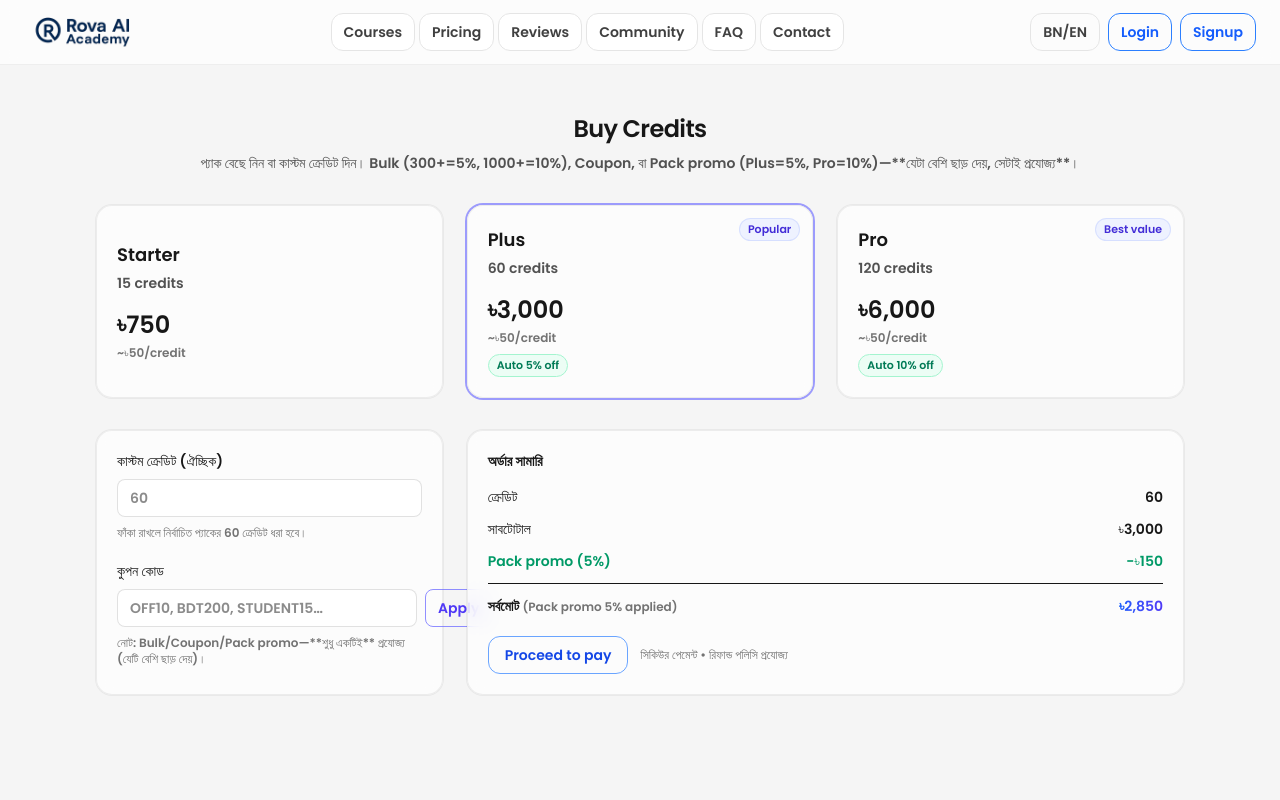
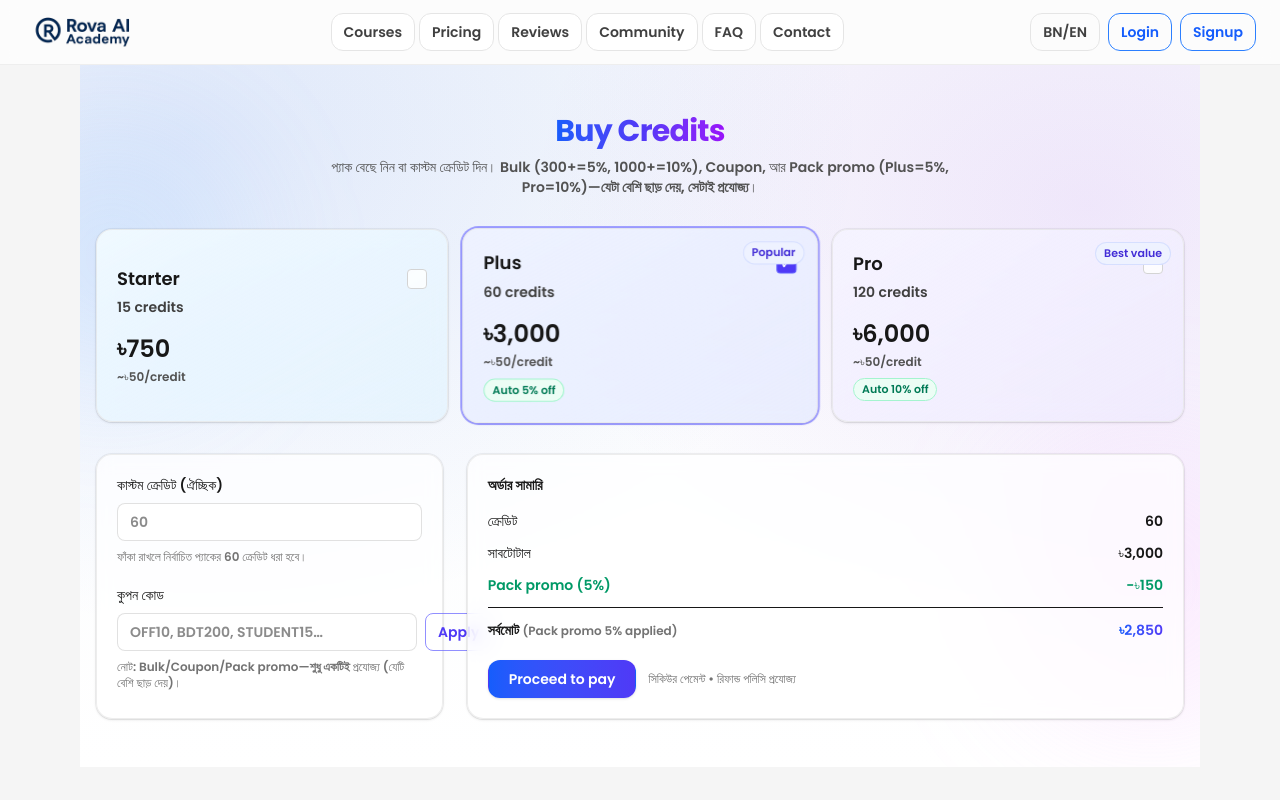
Before and after one commit to helloshamimjunior-cpu/rova-ai, a Next.js app: page /credits in a window 1280 px wide. Shown: the top 800 px of the page. Built offline with nearby package versions, Linux system fonts and the light colour scheme.

Commit message:
feat(buy-credits): add page + pricing/coupon/best-discount logic

```diff
--- a/app/credits/page.tsx
+++ b/app/credits/page.tsx
@@ -18,7 +18,7 @@ const PACKS: Pack[] = [
   { id: "pro", title: "Pro", credits: 120, price: 6000, badge: "Best value" },
 ];
 
-// 🎟️ কুপন তালিকা: percent = শতাংশ, flat = নির্দিষ্ট টাকা
+// 🎟️ কুপন তালিকা
 const COUPONS = {
   OFF5: { type: "percent", value: 5, label: "5% off" },
   OFF10: { type: "percent", value: 10, label: "10% off" },
@@ -41,17 +41,17 @@ export default function BuyCreditsPage() {
     [selectedId]
   );
 
-  // ক্রেডিট সংখ্যা (ইন্টিজার, ন্যূনতম 1)
+  // ক্রেডিট সংখ্যা
   const qty = Math.max(1, Math.floor(Number(custom || selectedPack.credits)));
 
-  // নির্বাচিত প্যাকের প্রকৃত ইউনিট রেট (৳/ক্রেডিট)
+  // ইউনিট রেট (৳/ক্রেডিট) – প্যাক থেকে ডেরাইভ
   const unitBDT = Math.max(1, Math.round(selectedPack.price / selectedPack.credits)) || 50;
 
   // সাবটোটাল
   const undiscounted = qty * unitBDT;
 
-  // ── ডিসকাউন্ট ক্যাল্ক ───────────────────────────────────────
-  // 1) Bulk tier
+  // ── ডিসকাউন্টস ───────────────────────────────────────
+  // 1) Bulk
   const bulkRate = qty >= 1000 ? 0.10 : qty >= 300 ? 0.05 : 0;
   const bulkDiscount = Math.round(undiscounted * bulkRate);
 
@@ -63,11 +63,11 @@ export default function BuyCreditsPage() {
       : Math.round(coupon.value)
     : 0;
 
-  // 3) Pack promo (✅ Plus = 5%, Pro = 10%)
+  // 3) Pack promo (Plus=5%, Pro=10%)
   const packPromoRate = selectedId === "pro" ? 0.10 : selectedId === "plus" ? 0.05 : 0;
   const packPromoDiscount = Math.round(undiscounted * packPromoRate);
 
-  // ✅ তিনটার মধ্যে যে ডিসকাউন্ট বেশি, সেটা প্রযোজ্য (non-stacking)
+  // ✅ সেরা (max) ডিসকাউন্টই কেবল প্রযোজ্য
   const bestDiscount = Math.min(
     Math.max(bulkDiscount, couponDiscount, packPromoDiscount),
     undiscounted
@@ -89,10 +89,7 @@ export default function BuyCreditsPage() {
   // Coupon apply/remove
   function applyCoupon() {
     const code = couponInput.trim().toUpperCase();
-    if (!code) {
-      setCouponError("কুপন কোড লিখুন");
-      return;
-    }
+    if (!code) return setCouponError("কুপন কোড লিখুন");
     if ((COUPONS as Record<string, unknown>)[code]) {
       setAppliedCode(code as CouponKey);
       setCouponError(null);
@@ -119,46 +116,85 @@ export default function BuyCreditsPage() {
     router.push(`/enroll?${params.toString()}`);
   };
 
+  // প্যাকভিত্তিক কার্ড গ্রেডিয়েন্ট
+  const packHue = (id: Pack["id"]) =>
+    id === "starter"
+      ? "from-sky-50 to-sky-100/60 dark:from-sky-950/40 dark:to-sky-900/20"
+      : id === "plus"
+      ? "from-indigo-50 to-indigo-100/60 dark:from-indigo-950/40 dark:to-indigo-900/20"
+      : "from-violet-50 to-violet-100/60 dark:from-violet-950/40 dark:to-violet-900/20";
+
   return (
-    <section className="py-12">
-      <div className="mx-auto max-w-6xl px-4">
+    <section className="relative overflow-hidden">
+      {/* soft gradient bg (Enroll-এর মতো) */}
+      <div className="absolute inset-0 -z-10 bg-[radial-gradient(60%_70%_at_10%_10%,rgba(37,99,235,0.12),transparent),radial-gradient(50%_60%_at_90%_20%,rgba(147,51,234,0.10),transparent),linear-gradient(to_bottom,#f8fafc,white)] dark:bg-[radial-gradient(60%_70%_at_10%_10%,rgba(37,99,235,0.10),transparent),radial-gradient(50%_60%_at_90%_20%,rgba(147,51,234,0.10),transparent),linear-gradient(to_bottom,#0a0a0a,#0f0f10)]" />
+      {/* glow blobs */}
+      <div className="pointer-events-none absolute -left-24 top-16 h-64 w-64 rounded-full bg-blue-300/20 blur-3xl dark:bg-blue-500/10" />
+      <div className="pointer-events-none absolute -right-24 bottom-10 h-72 w-72 rounded-full bg-fuchsia-300/20 blur-3xl dark:bg-fuchsia-500/10" />
+
+      <div className="mx-auto max-w-6xl px-4 py-12">
+        {/* Header */}
         <header className="mb-8 text-center">
-          <h1 className="text-2xl font-semibold tracking-tight">Buy Credits</h1>
-          <p className="mt-2 text-sm text-neutral-600 dark:text-neutral-300">
+          <h1 className="text-3xl font-bold tracking-tight">
+            <span className="bg-gradient-to-r from-blue-600 via-indigo-600 to-purple-600 bg-clip-text text-transparent">
+              Buy Credits
+            </span>
+          </h1>
+          <p className="mx-auto mt-2 max-w-2xl text-sm text-neutral-600 dark:text-neutral-300">
             প্যাক বেছে নিন বা কাস্টম ক্রেডিট দিন। Bulk (300+=5%, 1000+=10%), Coupon,
-            বা Pack promo (Plus=5%, Pro=10%)—**যেটা বেশি ছাড় দেয়, সেটাই প্রযোজ্য**।
+            আর Pack promo (Plus=5%, Pro=10%)—<b>যেটা বেশি ছাড় দেয়, সেটাই প্রযোজ্য</b>।
           </p>
         </header>
 
         {/* Packs */}
-        <div className="grid gap-6 lg:grid-cols-3">
+        <div className="grid gap-4 lg:grid-cols-3">
           {PACKS.map((p) => {
             const active = p.id === selectedId;
             const perUnit = Math.max(1, Math.round(p.price / p.credits));
             const promoHint = p.id === "pro" ? "Auto 10% off" : p.id === "plus" ? "Auto 5% off" : null;
+
             return (
               <button
                 key={p.id}
                 onClick={() => setSelectedId(p.id)}
                 className={[
                   "relative w-full rounded-2xl border p-5 text-left transition-all",
-                  "bg-white/70 dark:bg-neutral-900/50 backdrop-blur-sm",
+                  "bg-gradient-to-br", packHue(p.id),
                   "border-neutral-200/70 dark:border-neutral-800/60",
-                  "hover:shadow-md",
-                  active ? "ring-2 ring-indigo-500/60" : "ring-1 ring-neutral-900/5",
+                  "shadow-sm hover:shadow-md backdrop-blur",
+                  active ? "ring-2 ring-indigo-500/60 scale-[1.01]" : "ring-1 ring-neutral-900/5",
                 ].join(" ")}
+                aria-pressed={active}
               >
                 {p.badge && (
                   <span className="absolute right-3 top-3 rounded-full border border-indigo-200/60 bg-indigo-50 px-2 py-0.5 text-[11px] font-medium text-indigo-700 dark:border-indigo-900/40 dark:bg-indigo-900/30 dark:text-indigo-200">
                     {p.badge}
                   </span>
                 )}
-                <h3 className="text-lg font-semibold">{p.title}</h3>
-                <p className="mt-1 text-sm text-neutral-600 dark:text-neutral-300">
-                  {p.credits.toLocaleString()} credits
-                </p>
+
+                <div className="flex items-start justify-between">
+                  <div>
+                    <h3 className="text-lg font-semibold">{p.title}</h3>
+                    <p className="mt-1 text-sm text-neutral-700 dark:text-neutral-300">
+                      {p.credits.toLocaleString()} credits
+                    </p>
+                  </div>
+                  <span
+                    className={[
+                      "mt-1 h-5 w-5 rounded border text-xs",
+                      active
+                        ? "grid place-items-center border-indigo-500 bg-indigo-600 text-white"
+                        : "border-neutral-300 bg-white/80 dark:bg-neutral-900/50",
+                    ].join(" ")}
+                    aria-hidden
+                  >
+                    {active ? "✓" : ""}
+                  </span>
+                </div>
+
                 <p className="mt-4 text-2xl font-semibold">৳{p.price.toLocaleString()}</p>
-                <p className="mt-1 text-xs text-neutral-500">~৳{perUnit}/credit</p>
+                <p className="mt-1 text-xs text-neutral-600 dark:text-neutral-400">~৳{perUnit}/credit</p>
+
                 {promoHint && (
                   <p className="mt-2 inline-flex items-center rounded-full border border-emerald-200 bg-emerald-50 px-2 py-0.5 text-[11px] font-medium text-emerald-700 dark:border-emerald-900/40 dark:bg-emerald-900/30 dark:text-emerald-200">
                     {promoHint}
@@ -172,7 +208,7 @@ export default function BuyCreditsPage() {
         {/* Custom + Coupon + Summary */}
         <div className="mt-8 grid gap-6 lg:grid-cols-3">
           {/* Custom credits */}
-          <div className="rounded-2xl border border-neutral-200/70 bg-white/70 p-5 ring-1 ring-neutral-900/5 backdrop-blur-sm dark:border-neutral-800/60 dark:bg-neutral-900/50 dark:ring-white/10">
+          <div className="rounded-2xl border border-neutral-200/70 bg-white/70 p-5 shadow-sm ring-1 ring-neutral-900/5 backdrop-blur-sm dark:border-neutral-800/60 dark:bg-neutral-900/50 dark:ring-white/10">
             <label className="block text-sm font-medium">কাস্টম ক্রেডিট (ঐচ্ছিক)</label>
             <input
               type="number"
@@ -222,14 +258,14 @@ export default function BuyCreditsPage() {
               )}
               {couponError && <p className="mt-2 text-xs text-red-600">{couponError}</p>}
               <p className="mt-2 text-xs text-neutral-500">
-                নোট: Bulk/Coupon/Pack promo—**শুধু একটিই** প্রযোজ্য (যেটি বেশি ছাড় দেয়)।
+                নোট: Bulk/Coupon/Pack promo—<b>শুধু একটিই</b> প্রযোজ্য (যেটি বেশি ছাড় দেয়)।
               </p>
             </div>
           </div>
 
           {/* Summary */}
           <div className="lg:col-span-2">
-            <div className="rounded-2xl border border-neutral-200/70 bg-white/70 p-5 ring-1 ring-neutral-900/5 backdrop-blur-sm dark:border-neutral-800/60 dark:bg-neutral-900/50 dark:ring-white/10">
+            <div className="rounded-2xl border border-neutral-200/70 bg-white/70 p-5 shadow-sm ring-1 ring-neutral-900/5 backdrop-blur-sm dark:border-neutral-800/60 dark:bg-neutral-900/50 dark:ring-white/10">
               <h4 className="text-sm font-semibold">অর্ডার সামারি</h4>
               <div className="mt-4 space-y-3 text-sm">
                 <div className="flex items-center justify-between">
@@ -243,7 +279,6 @@ export default function BuyCreditsPage() {
 
                 {/* Discount lines */}
                 <div className="space-y-2">
-                  {/* Bulk line */}
                   {bulkRate > 0 && (
                     <div
                       className={[
@@ -258,7 +293,6 @@ export default function BuyCreditsPage() {
                     </div>
                   )}
 
-                  {/* Coupon line */}
                   {appliedCode && (
                     <div
                       className={[
@@ -273,7 +307,6 @@ export default function BuyCreditsPage() {
                     </div>
                   )}
 
-                  {/* Pack promo line ✅ */}
                   {packPromoRate > 0 && (
                     <div
                       className={[
@@ -289,7 +322,6 @@ export default function BuyCreditsPage() {
                   )}
                 </div>
 
-                {/* Total */}
                 <div className="flex items-center justify-between border-t pt-3 font-semibold">
                   <span>
                     সর্বমোট{" "}
@@ -308,7 +340,7 @@ export default function BuyCreditsPage() {
               <div className="mt-5 flex flex-wrap items-center gap-3">
                 <button
                   onClick={handleCheckout}
-                  className="inline-flex items-center justify-center rounded-xl border border-blue-500/70 px-4 py-2 text-sm font-semibold text-blue-700 transition hover:bg-blue-600 hover:text-white dark:border-blue-400/60 dark:text-blue-200 dark:hover:bg-blue-500"
+                  className="inline-flex items-center justify-center rounded-xl border border-transparent bg-gradient-to-r from-blue-600 to-indigo-600 px-5 py-2 text-sm font-semibold text-white shadow-sm hover:opacity-95"
                 >
                   Proceed to pay
                 </button>
```
